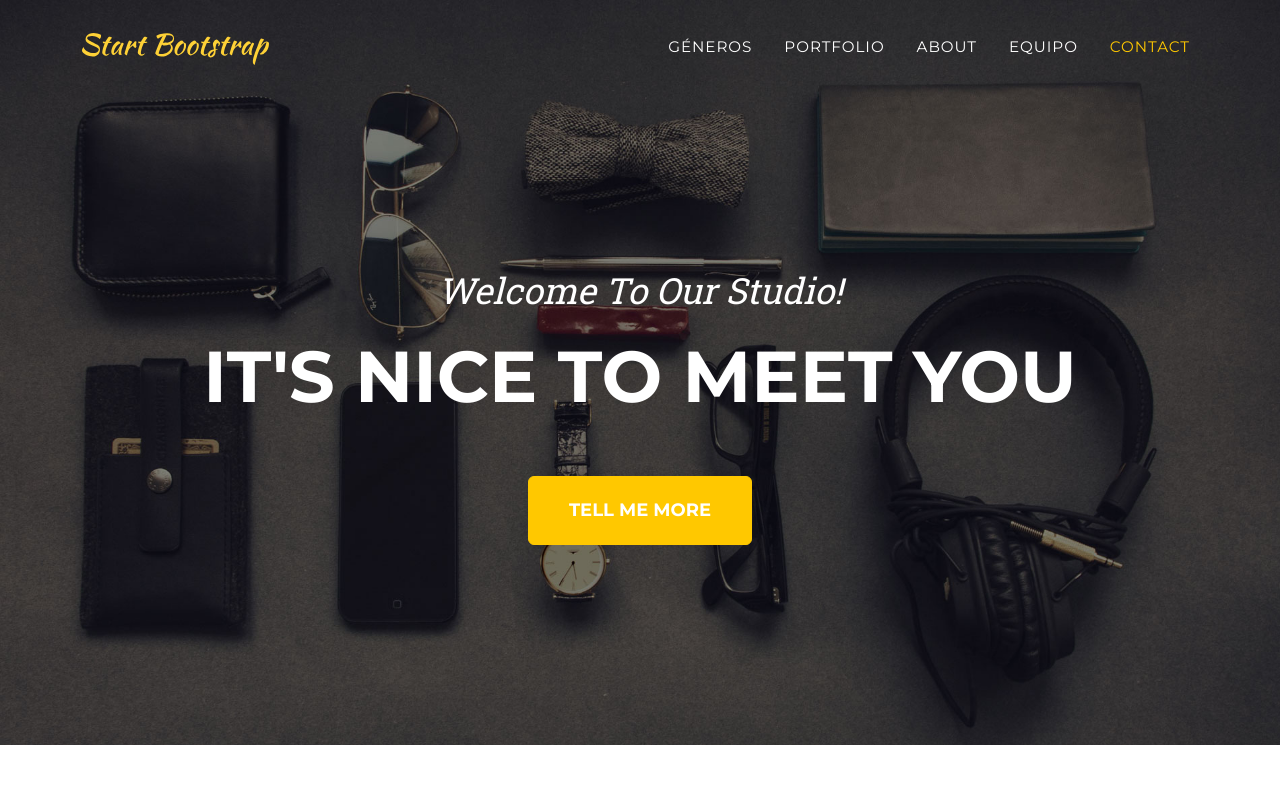
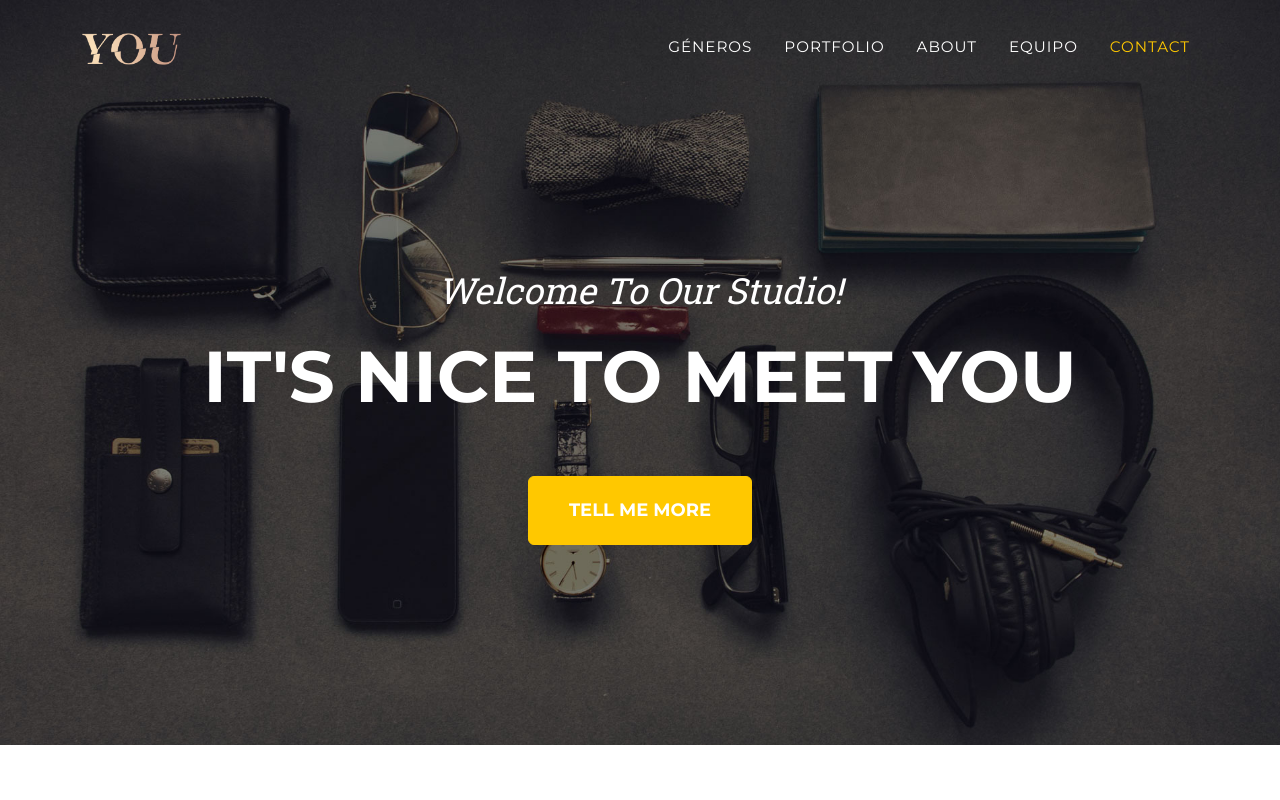
Before and after one commit to Vanessa9202/Agencia, a website: page dist/index.html in a window 1280 px wide. Shown: the top 800 px of the page. Drawn offline with nearby package versions, Linux system fonts and the light colour scheme.

Commit message:
Cambie el logo del navbar

```diff
--- a/dist/index.html
+++ b/dist/index.html
@@ -20,7 +20,7 @@
         <!-- Navigation-->
         <nav class="navbar navbar-expand-lg navbar-dark fixed-top" id="mainNav">
             <div class="container">
-                <a class="navbar-brand" href="#page-top"><img src="assets/img/navbar-logo.svg" alt="..." /></a>
+                <a class="navbar-brand" href="#page-top"><img src="assets/img/you_logo.png" alt="..." /></a>
                 <button class="navbar-toggler" type="button" data-bs-toggle="collapse" data-bs-target="#navbarResponsive" aria-controls="navbarResponsive" aria-expanded="false" aria-label="Toggle navigation">
                     Menu
                     <i class="fas fa-bars ms-1"></i>
```
Also changed, not shown: dist/assets/img/you_logo.png (added).
